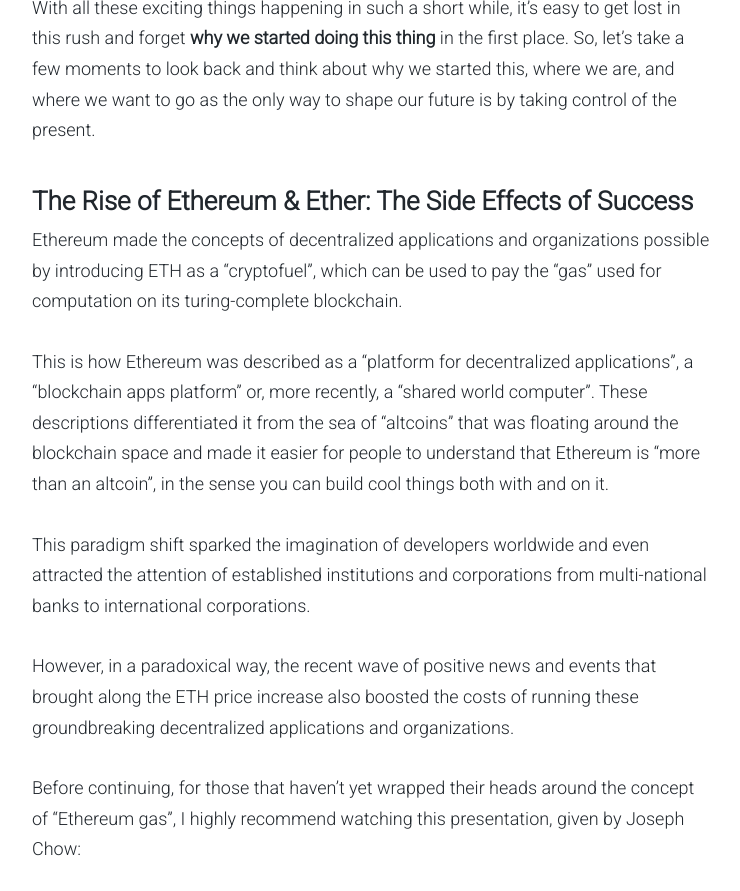
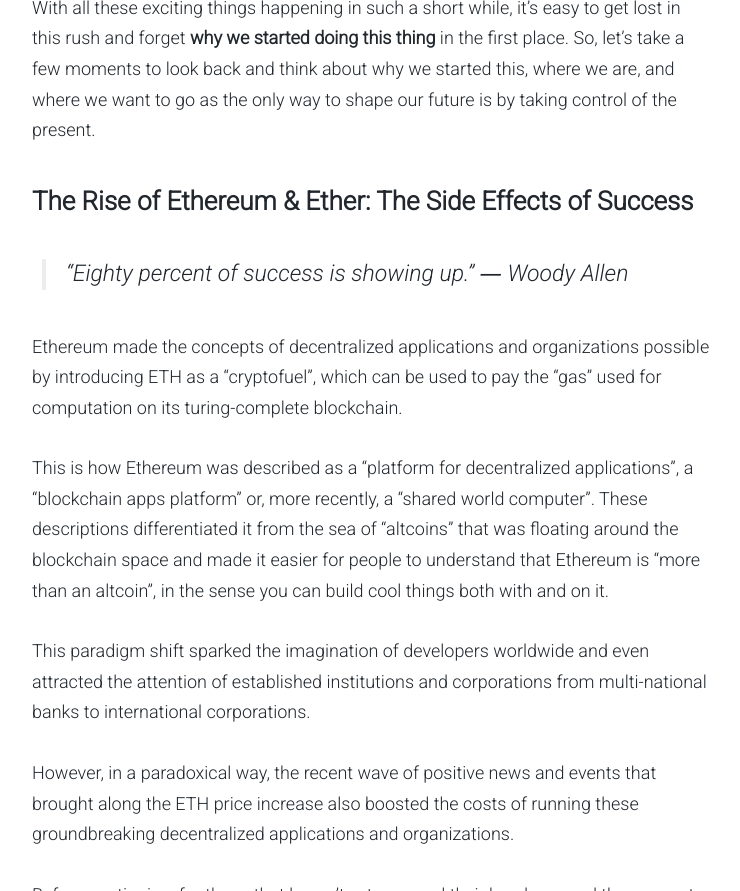
Before and after one commit to AKASHAorg/blog.akasha.world, a Jekyll site: the page built from _posts/2016-06-03-thoughts-from-the-machine-room.md, in a window 1280 px wide and 900 px high, scrolled down 1140 px, cut to the strip 0-891 px from the top of the window. Shown: the whole strip, without its empty margins (268-1008 px from the left). Built offline with Jekyll 4.4.1, drawn with Linux system fonts in a browser that asks for light colours; comment, search, counter and statistics services are not loaded; some of the changed text lies outside the part shown.

```diff
--- a/_posts/2016-06-03-thoughts-from-the-machine-room.md
+++ b/_posts/2016-06-03-thoughts-from-the-machine-room.md
@@ -18,6 +18,7 @@ The mind blowing part is that things don't appear to be slowing down at all - on
 With all these exciting things happening in such a short while, it's easy to get lost in this rush and forget **why we started doing this thing** in the first place. So, let's take a few moments to look back and think about why we started this, where we are, and where we want to go as the only way to shape our future is by taking control of the present.
 
 ### The Rise of Ethereum & Ether: The Side Effects of Success
+> *“Eighty percent of success is showing up.” ― Woody Allen*
 
 Ethereum made the concepts of decentralized applications and organizations possible by introducing ETH as a "cryptofuel", which can be used to pay the “gas” used for computation on its turing-complete blockchain.
 
@@ -41,7 +42,7 @@ We were expecting higher costs with this approach and there are probably places
 
 Here is an overview of the Ethereum market cap/Ether price evolution, courtesy of [coincap](http://coincap.io/):
 
-![Ether Price Evolution]({{ site.baseurl }}/content/images/ETH-price.jpg)
+![Ether Price Evolution]({{ site.baseurl }}/content/images/ETH-Price.jpg)
 
 And here, is an overview the Ethereum gas price evolution during the past few months:
 
```
Also changed, not shown: other parts of _posts/2016-06-03-thoughts-from-the-machine-room.md (+1 -0 lines).
